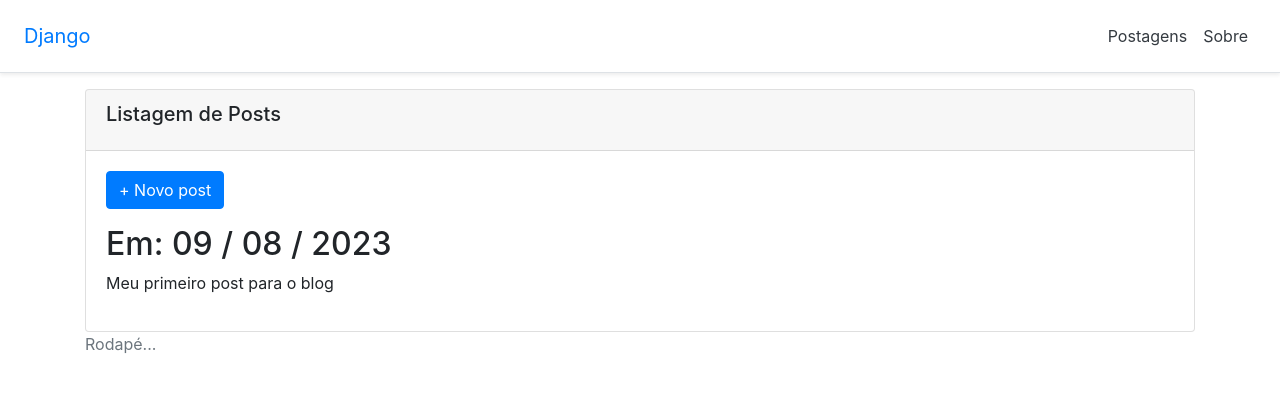
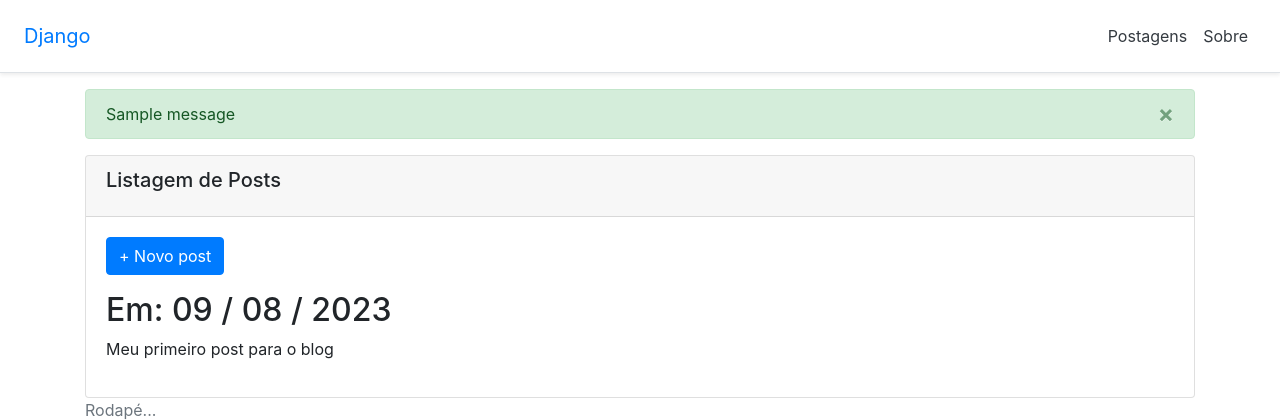
Before and after one commit to nhannahminighini/django-blog, a Django app: page /posts in a window 1280 px wide. Shown: the top 420 px of the page. Run offline with Django 4.2, Linux system fonts and the light colour scheme; data comes from the database, SQL or seed files in the repository; tables that the repository leaves empty hold one stand-in row (Sample ...); one stand-in notice (Sample message) is shown; some libraries are stand-ins or nearby versions.

Commit message:
Inclui flash messages.

```diff
--- a/blog/views.py
+++ b/blog/views.py
@@ -78,8 +78,9 @@ class PostCreateView(CreateView):
     model = Post
     template_name = 'post/post_form.html'
     # fields = ('body_text', )
-    success_url = reverse_lazy('posts_list')
+    success_url = reverse_lazy('posts_all')
     form_class = PostModelForm
+    success_message = 'Postagem salva com sucesso.'
 
 
 @csrf_exempt
@@ -117,3 +118,8 @@ class PostListView(ListView):
 
 class SobreTemplateView(TemplateView):
     template_name = 'post/sobre.html'
+
+
+def form_valid(self, request, *args, **kwargs):
+    messages.success(self.request, self.success_message)
+    return super(PostCreateView, self).form_valid(request, *args, **kwargs)
--- a/templates/_layout1.html
+++ b/templates/_layout1.html
@@ -26,6 +26,7 @@ bg-white border-bottom shadow-sm">
 {% endblock %}
 {% block main %}
 <div class="container">
+    {% include 'messages.html' %}
     {% block content %}
     <p>Conteúdo padrão...</p>
     {% endblock content %}
--- /dev/null
+++ b/templates/messages.html
@@ -0,0 +1,10 @@
+{% for message in messages %}
+<div class="container-fluid p-0">
+  <div class="alert {{ message.tags }} alert-dismissible" role="alert" >
+    <button type="button" class="close" data-dismiss="alert" aria-label="Close">
+      <span aria-hidden="True">&times;</span>
+    </button>
+    {{ message }}
+    </div>
+  </div>
+{% endfor %}
```
Also changed, not shown: webapp/settings.py (+10 -0 lines).
